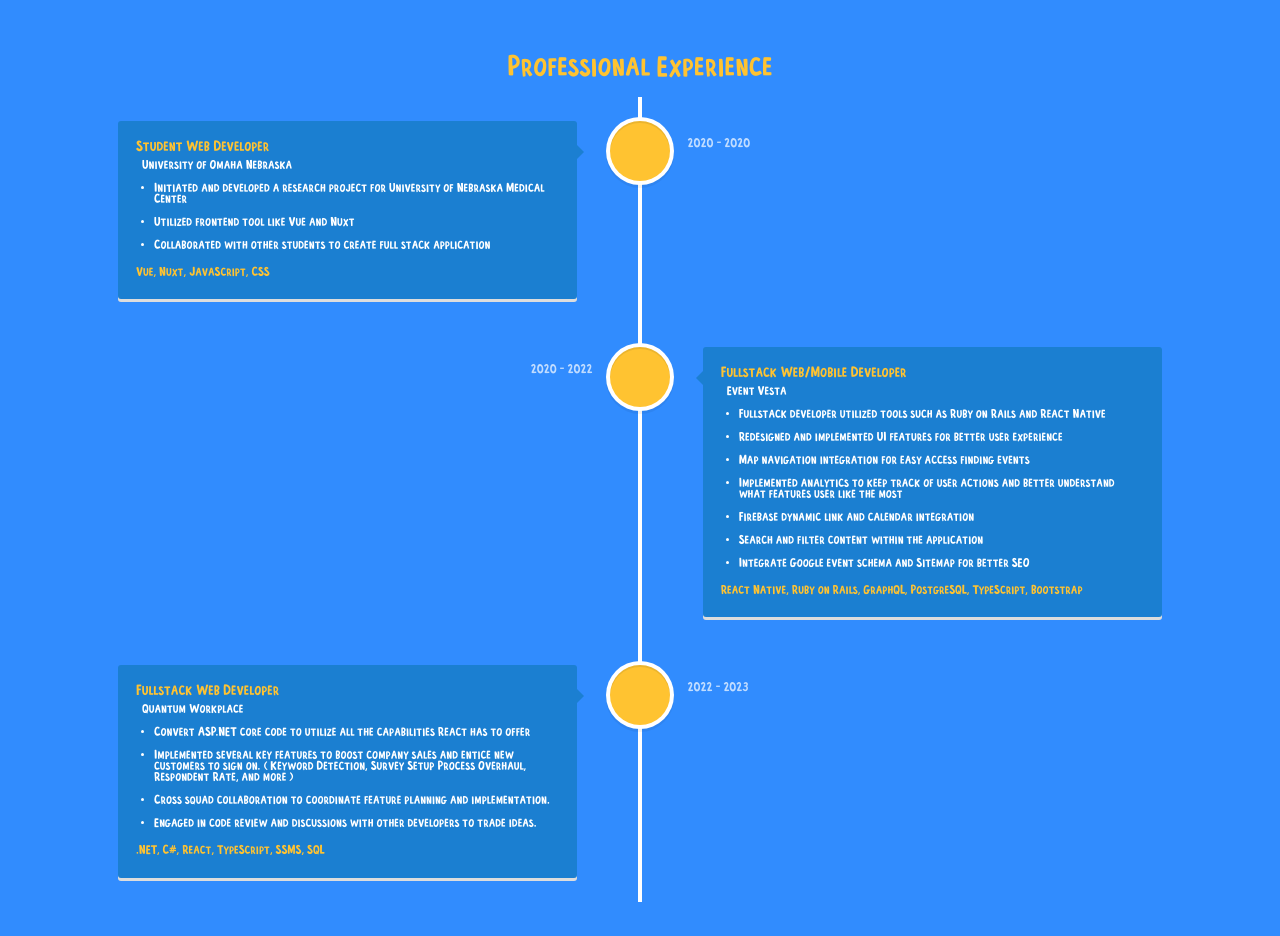
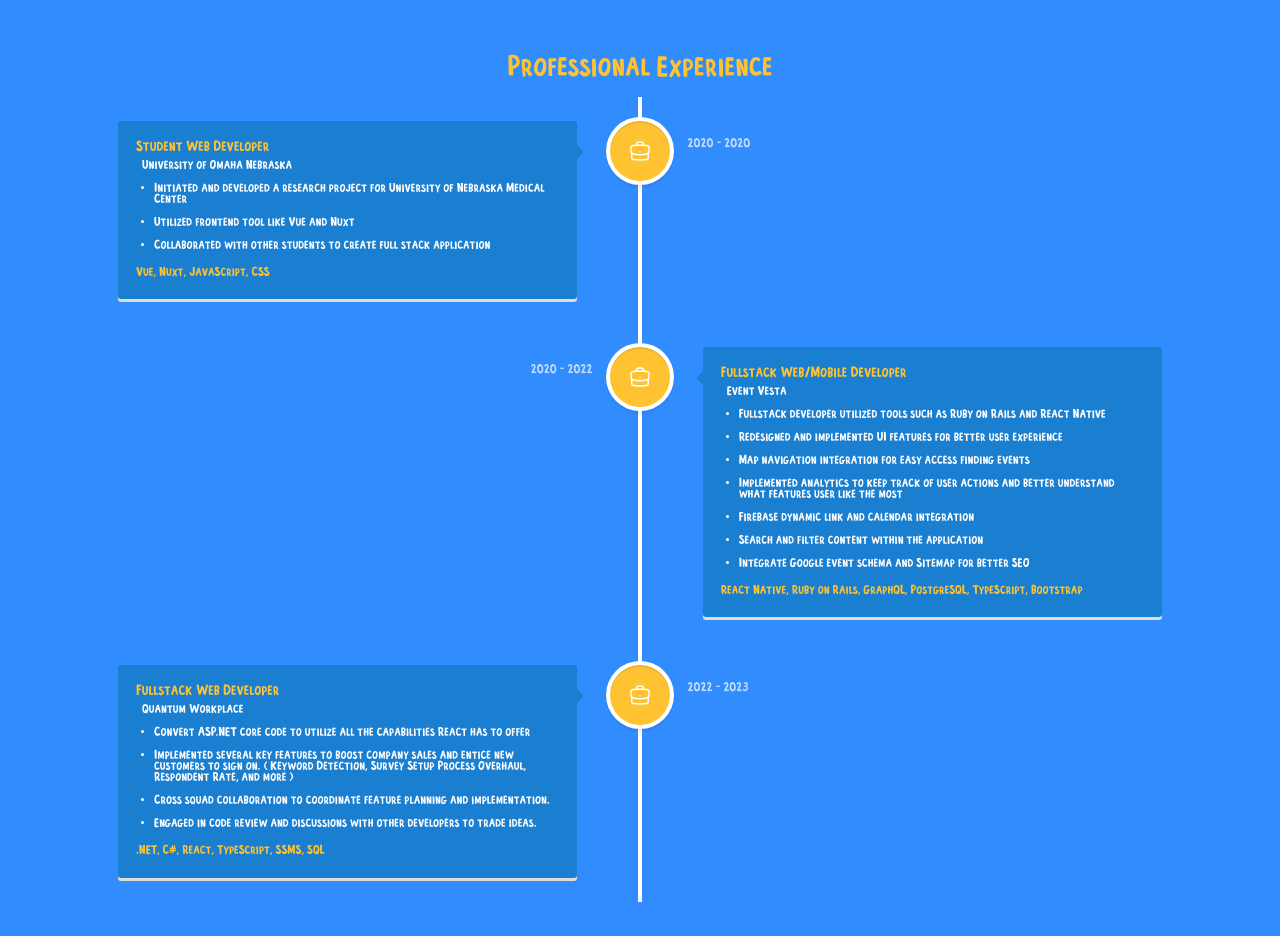
Before and after one commit to Junfengou/Portfolio-v3, a Gatsby site: page / in a window 1280 px wide. Shown: the part 3740-4676 px from the top of the page. Built offline with nearby package versions, Linux system fonts and the light colour scheme; Gatsby itself is replaced by a stand-in of ours.

Commit message:
Added heroicons

```diff
--- a/package.json
+++ b/package.json
@@ -23,6 +23,7 @@
     }
   },
   "dependencies": {
+    "@heroicons/react": "^2.0.18",
     "babel-plugin-styled-components": "^1.11.1",
     "dotenv": "^8.2.0",
     "gatsby": "^2.24.63",
--- a/src/components/Projects/Experience.js
+++ b/src/components/Projects/Experience.js
@@ -3,6 +3,9 @@ import { VerticalTimeline, VerticalTimelineElement }  from 'react-vertical-timel
 import 'react-vertical-timeline-component/style.min.css';
 import { javascript } from '../../img/love';
 import styled from 'styled-components';
+import {
+    BriefcaseIcon
+  } from "@heroicons/react/24/outline";
 
 function Experience() {
   return (
@@ -15,7 +18,7 @@ function Experience() {
                 contentArrowStyle={{ borderRight: '7px solid  #1b7fd1' }}
                 date="2020 - 2020"
                 iconStyle={{ background: '#FFC331', color: '#fff' }}
-                // icon={<javascript />}
+                icon={<BriefcaseIcon />}
             >
                 <h3 className="vertical-timeline-element-title">Student Web Developer </h3>
                 <h4 className="vertical-timeline-element-subtitle">University of Omaha Nebraska</h4>
@@ -33,7 +36,7 @@ function Experience() {
                 contentArrowStyle={{ borderRight: '7px solid  #1b7fd1' }}
                 date="2020 - 2022"
                 iconStyle={{ background: '#FFC331', color: '#fff' }}
-                // icon={javascript}
+                icon={<BriefcaseIcon/>}
             >
                 <h3 className="vertical-timeline-element-title">Fullstack Web/Mobile Developer</h3>
                 <h4 className="vertical-timeline-element-subtitle">Event Vesta</h4>
@@ -55,7 +58,7 @@ function Experience() {
                 contentArrowStyle={{ borderRight: '7px solid  #1b7fd1' }}
                 date="2022 - 2023"
                 iconStyle={{ background: '#FFC331', color: '#fff' }}
-                // icon={javascript}
+                icon={<BriefcaseIcon/>}
             >
                 <h3 className="vertical-timeline-element-title">Fullstack Web Developer</h3>
                 <h4 className="vertical-timeline-element-subtitle">Quantum Workplace</h4>
```
Also changed, not shown: 1 other file.
